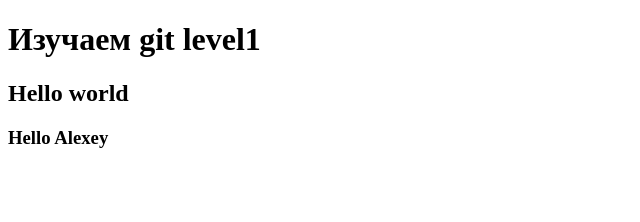
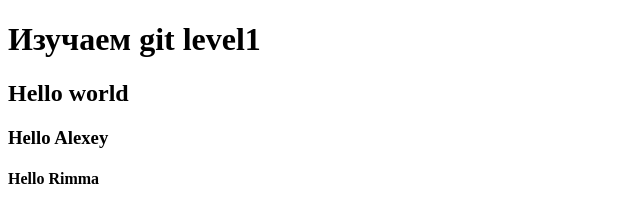
Before and after one commit to Aleksey-Alexandrovich/Learn__git, a plain HTML site: page index.html in a window 1280 px wide. Shown: the whole page, without its empty margins (0-640 px from the left). Drawn offline with Linux system fonts and the light colour scheme.

Commit message:
add text

```diff
--- a/index.html
+++ b/index.html
@@ -8,5 +8,6 @@
     <h1>Изучаем git level1</h1>
 <h2>Hello world</h2>
 <h3>Hello Alexey</h3>
+<h4>Hello Rimma</h4>
 </body>
 </html>
```
Also changed, not shown: 1 other file.
